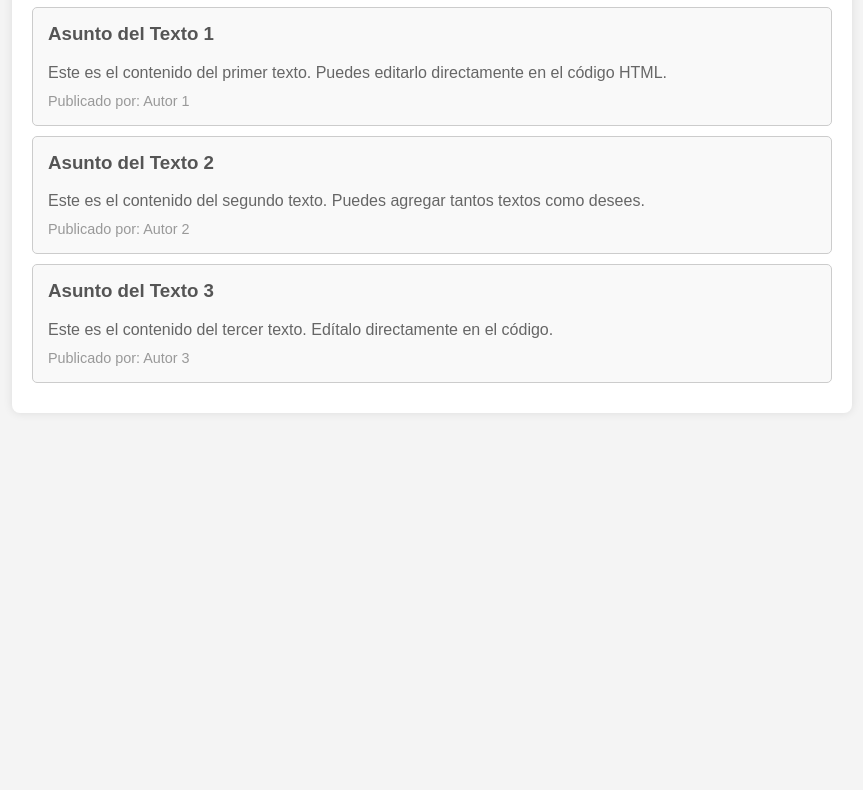
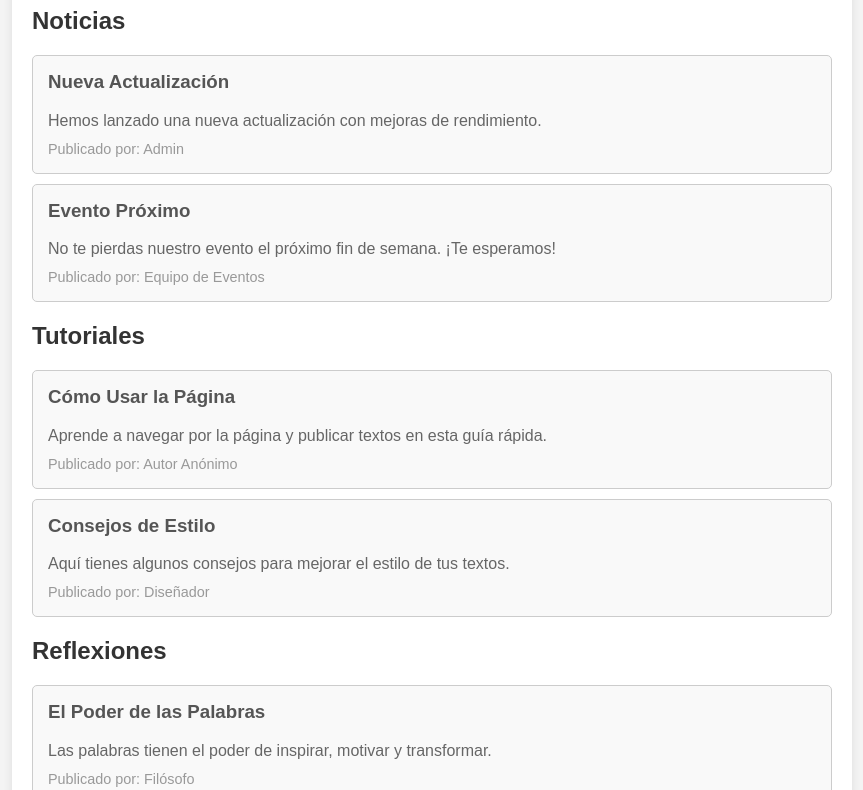
Before and after one commit to zevanba/Algo, a plain HTML site: page index.html in a window 1280 px wide. Shown: the part 113-903 px from the top of the page, without its empty margins (208-1071 px from the left). Before the commit the page ends 800 px from the top, so only its background shows below. Drawn offline with Linux system fonts and the light colour scheme.

Commit message:
Update index.html

```diff
--- a/index.html
+++ b/index.html
@@ -3,40 +3,61 @@
 <head>
     <meta charset="UTF-8">
     <meta name="viewport" content="width=device-width, initial-scale=1.0">
-    <title>Textos Manuales</title>
+    <title>Textos por Secciones</title>
     <link rel="stylesheet" href="styles.css">
 </head>
 <body>
     <div class="container">
         <header>
-            <h1>Textos Publicados</h1>
+            <h1>Textos por Secciones</h1>
         </header>
 
-        <!-- Sección de Textos -->
-        <section id="textos">
-            <!-- Texto 1 -->
+        <!-- Sección 1: Noticias -->
+        <section class="seccion">
+            <h2>Noticias</h2>
             <div class="texto">
-                <h3>Asunto del Texto 1</h3>
-                <p>Este es el contenido del primer texto. Puedes editarlo directamente en el código HTML.</p>
-                <small>Publicado por: Autor 1</small>
+                <h3>Nueva Actualización</h3>
+                <p>Hemos lanzado una nueva actualización con mejoras de rendimiento.</p>
+                <small>Publicado por: Admin</small>
             </div>
+            <div class="texto">
+                <h3>Evento Próximo</h3>
+                <p>No te pierdas nuestro evento el próximo fin de semana. ¡Te esperamos!</p>
+                <small>Publicado por: Equipo de Eventos</small>
+            </div>
+        </section>
 
-            <!-- Texto 2 -->
+        <!-- Sección 2: Tutoriales -->
+        <section class="seccion">
+            <h2>Tutoriales</h2>
             <div class="texto">
-                <h3>Asunto del Texto 2</h3>
-                <p>Este es el contenido del segundo texto. Puedes agregar tantos textos como desees.</p>
-                <small>Publicado por: Autor 2</small>
+                <h3>Cómo Usar la Página</h3>
+                <p>Aprende a navegar por la página y publicar textos en esta guía rápida.</p>
+                <small>Publicado por: Autor Anónimo</small>
             </div>
+            <div class="texto">
+                <h3>Consejos de Estilo</h3>
+                <p>Aquí tienes algunos consejos para mejorar el estilo de tus textos.</p>
+                <small>Publicado por: Diseñador</small>
+            </div>
+        </section>
 
-            <!-- Texto 3 -->
+        <!-- Sección 3: Reflexiones -->
+        <section class="seccion">
+            <h2>Reflexiones</h2>
             <div class="texto">
-                <h3>Asunto del Texto 3</h3>
-                <p>Este es el contenido del tercer texto. Edítalo directamente en el código.</p>
-                <small>Publicado por: Autor 3</small>
+                <h3>El Poder de las Palabras</h3>
+                <p>Las palabras tienen el poder de inspirar, motivar y transformar.</p>
+                <small>Publicado por: Filósofo</small>
             </div>
+            <div class="texto">
+                <h3>La Importancia de la Comunicación</h3>
+                <p>Una buena comunicación es clave para el éxito en cualquier ámbito.</p>
+                <small>Publicado por: Comunicador</small>
+            </div>
+        </section>
 
-            <!-- Puedes agregar más textos aquí -->
-        </section>
+        <!-- Puedes agregar más secciones aquí -->
     </div>
 </body>
 </html>
```
